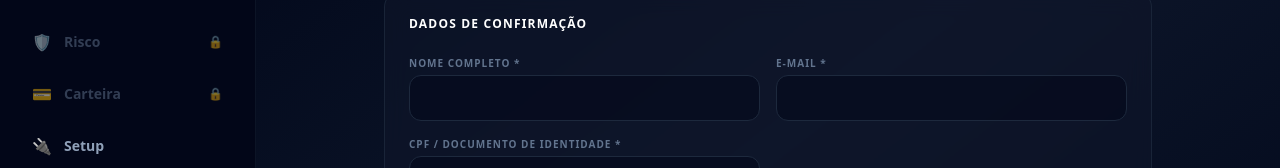
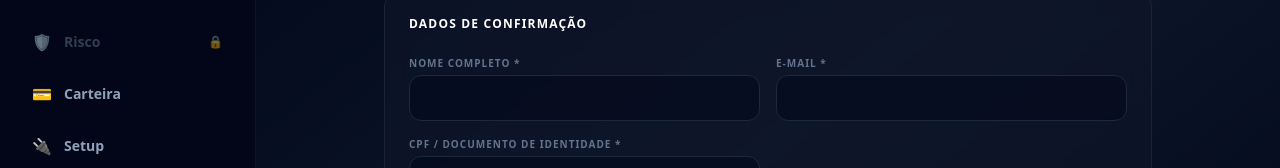
Before and after one commit to josemaramorim/rde-platform, a Next.js app in the folder frontend/: page /termo-risco in a window 1280 px wide. Shown: the part 253-421 px from the top of the page. Built offline with nearby package versions, Linux system fonts and the light colour scheme; no server answers; sample sign-in values are in the browser's storage.

Commit message:
feat(carteira): allow pending clients to access carteira page for purchasing licenses

```diff
--- a/frontend/components/SessionProvider.tsx
+++ b/frontend/components/SessionProvider.tsx
@@ -5,7 +5,7 @@ import { usePathname, useRouter } from "next/navigation";
 import { useEstado } from "@/hooks/useEstado";
 
 const PUBLIC = ["/", "/login", "/forgot-password", "/reset-password", "/atualizar", "/bloqueado"];
-const ALLOWED_UNLIBERATED = ["/setup", "/termo-risco", "/perfil"];
+const ALLOWED_UNLIBERATED = ["/setup", "/termo-risco", "/perfil", "/carteira"];
 
 export default function SessionProvider({ children }: { children: React.ReactNode }) {
     const pathname = usePathname();
--- a/frontend/components/Sidebar.tsx
+++ b/frontend/components/Sidebar.tsx
@@ -56,7 +56,7 @@ export default function Sidebar() {
       <nav className="flex-1 px-4 space-y-1">
         {menuItems.map((item) => {
           const isActive = pathname === item.href;
-          const isAllowedForPending = item.href === "/setup" || item.href === "/perfil";
+          const isAllowedForPending = item.href === "/setup" || item.href === "/perfil" || item.href === "/carteira";
           const isLocked = !isLiberado && !isAllowedForPending;
 
           return (
```
